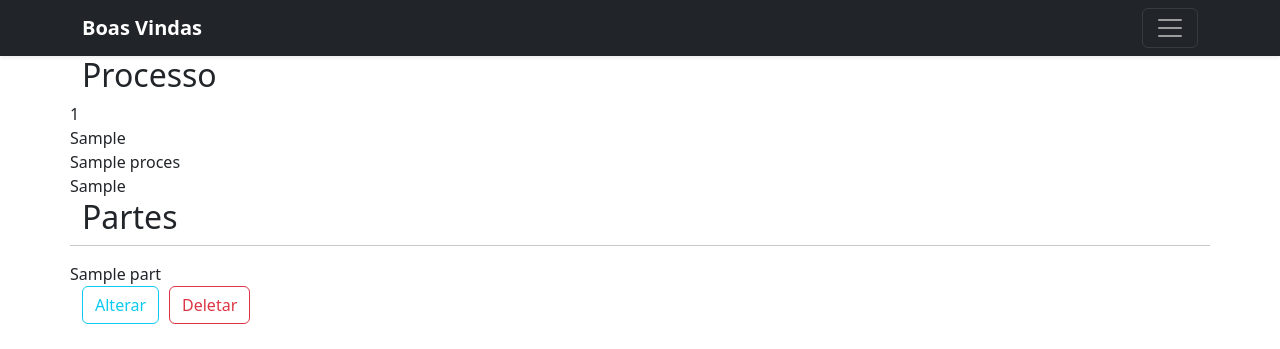
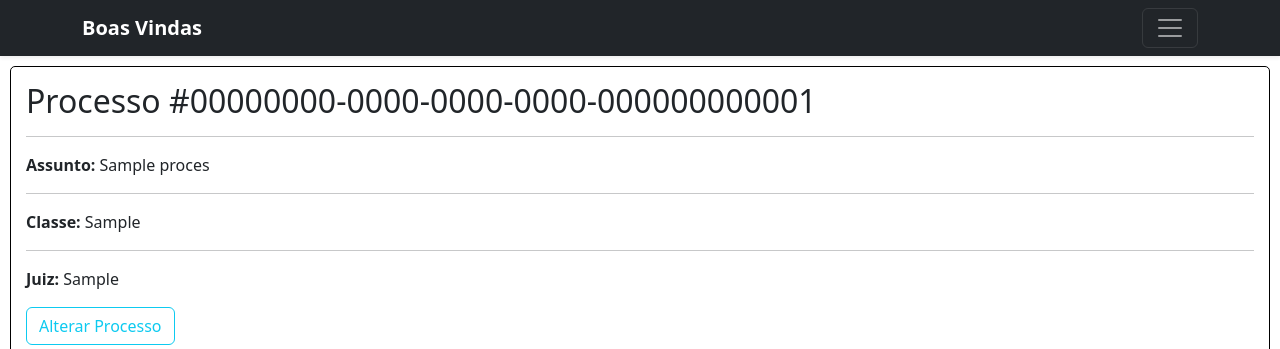
Before and after one commit to eduardoh03/desafioRetake, a Django app: page /1 in a window 1280 px wide. Shown: the top 349 px of the page. Run offline with Django 4.2, Linux system fonts and the light colour scheme; tables that the repository leaves empty hold one stand-in row (values such as "Sample post"); some libraries are stand-ins or nearby versions.

Commit message:
Refatorado o template de exibição do processo e criada a função de remoção de todas as partes de um processo.

```diff
--- a/app/process/templates/view_process.html
+++ b/app/process/templates/view_process.html
@@ -1,34 +1,61 @@
 {% extends 'base.html' %}
 {% load widget_tweaks %}
 {% block body %}
-    <div class="container">
-        <div class="row">
-            <h2>Processo</h2>
 
-            {% render_field process.id %}<br>
+
+    <div style="border: 1px solid black; margin: 10px; padding:15px; border-radius: 5px ">
+        <h2>Processo #{% render_field process.number %}</h2>
+        <hr>
+        <p>
+            <strong> Assunto:</strong>
+            {% render_field process.subject %}<br>
+        </p>
+        <hr>
+        <p>
+            <strong> Classe:</strong>
             {% render_field process.department %}<br>
-            {% render_field process.subject %}<br>
-            {% render_field process.judge %}
+        </p>
 
-            <h2>Partes</h2>
-            {% for part in process.parts.all %}
-                <hr>
-                {{ part.name }}
-                <div class="btn-group" style="gap: 10px; grid-template-columns: 1fr 1fr 1fr 1fr;">
-                    <a href="{% url 'update_process' process.id %}">
-                        <button type="button" class="btn btn-outline-info">Alterar
-                        </button>
-                    </a>
-                    <a href="{% url 'delete_parts' part.id %}">
-                        <button type="button" class="btn btn-outline-danger">Deletar
-                        </button>
-                    </a>
-                </div>
-            {% endfor %}
-        </div>
+        <hr>
+        <p>
+            <strong> Juiz:</strong>
+            {% render_field process.judge %}<br>
+        </p>
 
+        <a href="{% url 'update_process' process.id %}">
+            <button type="button" class="btn btn-outline-info">Alterar Processo
+            </button>
+        </a>
+    </div>
+
+    <div style="border: 1px solid black;margin: 10px; padding:15px; border-radius: 5px; width: 90vw">
+        <p>
+        <h2>Partes</h2>
+        <a href="{% url 'delete_all_parts' process.id %}">
+            <button type="button" class="btn btn-outline-danger">Deletar Todas as Partes
+            </button>
+        </a>
+        </p>
+
+        {% for part in process.parts.all %}
+            <hr>
+            <p>
+                <strong> Id:</strong>
+                {% render_field part.id %} |
+                <strong> Nome:</strong>
+                {% render_field part.name %} |
+                <strong> Categoria:</strong>
+                {% render_field part.category %} |
+                <a href="{% url 'delete_parts' part.id %}">
+                    <button type="button" class="btn btn-outline-danger">Deletar Parte
+                    </button>
+                </a>
+            </p>
+
+        {% endfor %}
     </div>
 
 
 
+
 {% endblock %}
--- a/app/process/urls.py
+++ b/app/process/urls.py
@@ -12,6 +12,7 @@ urlpatterns = [
     path('create_parts', create_parts, name='create_parts'),
     path('update_parts/<int:part_id>', update_parts, name='update_parts'),
     path('delete_parts/<int:part_id>', delete_parts, name='delete_parts'),
+    path('delete_all_parts/<int:process_id>', delete_all_parts, name='delete_all_parts'),
 
     path('busca', find_process, name='find_process'),
     path('', index, name='index'),
--- a/app/process/views.py
+++ b/app/process/views.py
@@ -71,6 +71,7 @@ def delete_process(request, process_id):
     return redirect('index')
 
 
+# TODO Revisar a função(não está adicionando varias partes em conjunto)
 def update_process(request, process_id):
     process = get_object_or_404(Process, id=process_id)
     process_form = ProcessForm(instance=process)
@@ -140,3 +141,10 @@ def delete_parts(request, part_id):
     process = Process.objects.get(parts__id=part.id)
     part.delete()
     return redirect('get_process', process.id)
+
+
+def delete_all_parts(request, process_id):
+    process = get_object_or_404(Process, id=process_id)
+    for part in process.parts.all():
+        part.delete()
+    return redirect('get_process', process_id)
--- a/templates/home.html
+++ b/templates/home.html
@@ -59,7 +59,6 @@
                 </div>
             </div>
         </div>
-        <img src="static/diagrama%20Retake.png">
     {% endblock body %}
 
 </main>
```
